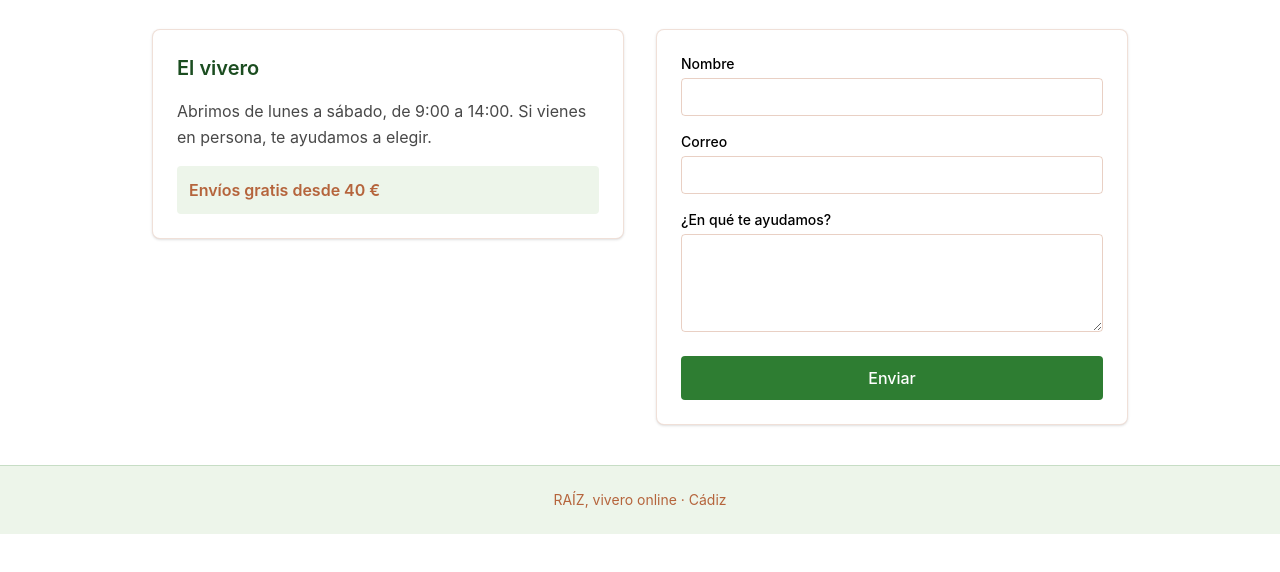
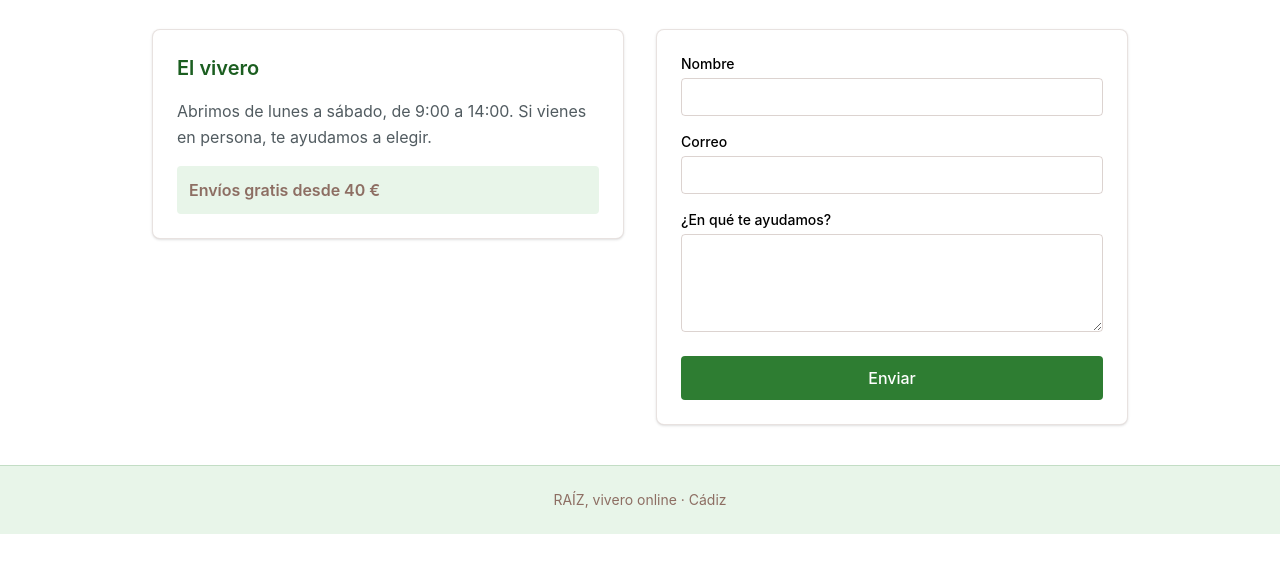
Before and after one commit to claudia7003/DIW, a website built with Vite: page DIW/kit-diw-p2-raiz/p2-raiz/contacto.html in a window 1280 px wide. Shown: the part 140-712 px from the top of the page. Built offline with nearby package versions, Linux system fonts and the light colour scheme.

Commit message:
Bloque B . Terminado

```diff
--- a/DIW/kit-diw-p2-raiz/p2-raiz/src/tailwind.css
+++ b/DIW/kit-diw-p2-raiz/p2-raiz/src/tailwind.css
@@ -4,13 +4,13 @@
 /* ✍️ B3 · Los tokens de RAÍZ en un @theme: los colores marca, marca-oscuro, marca-suave, tierra, texto y fondo,
    con los MISMOS valores que scss/_tokens.scss. Así podrás escribir bg-marca, text-tierra… en contacto.html */
 
-/* stylelint-disable at-rule-no-unknown -- @theme is a valid Tailwind CSS v4 directive. */
+
+
 @theme {
   --color-marca: #2e7d32;
-  --color-marca-oscuro: #1b4d20;
-  --color-marca-suave: #edf5ea;
-  --color-tierra: #b5643c;
-  --color-texto: #1a1a1a;
-  --color-fondo: #f6f4ef;
+  --color-marca-oscuro: #1b5e20;
+  --color-marca-suave: #e8f5e9;
+  --color-tierra: #8d6e63;
+  --color-texto: #263238;
+  --color-fondo: #fcfbf9;
 }
-/* stylelint-enable at-rule-no-unknown */
```
